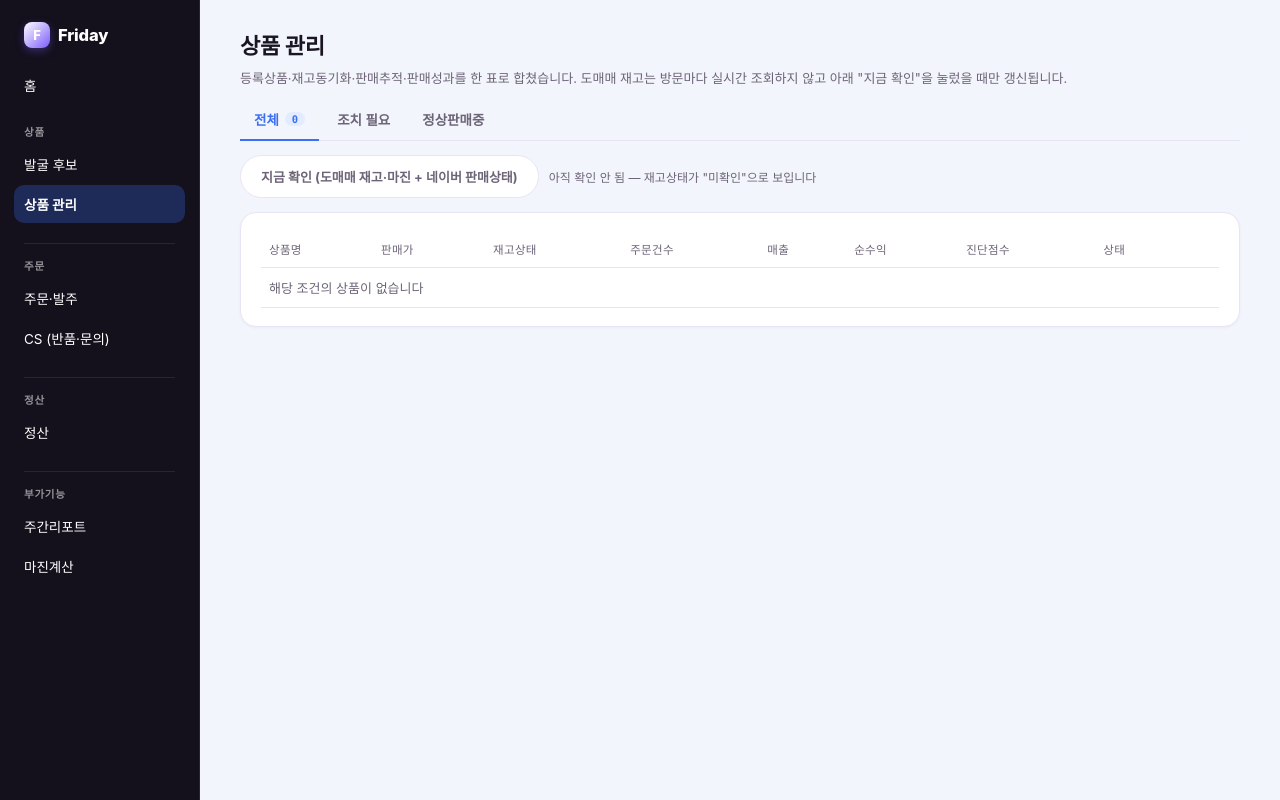
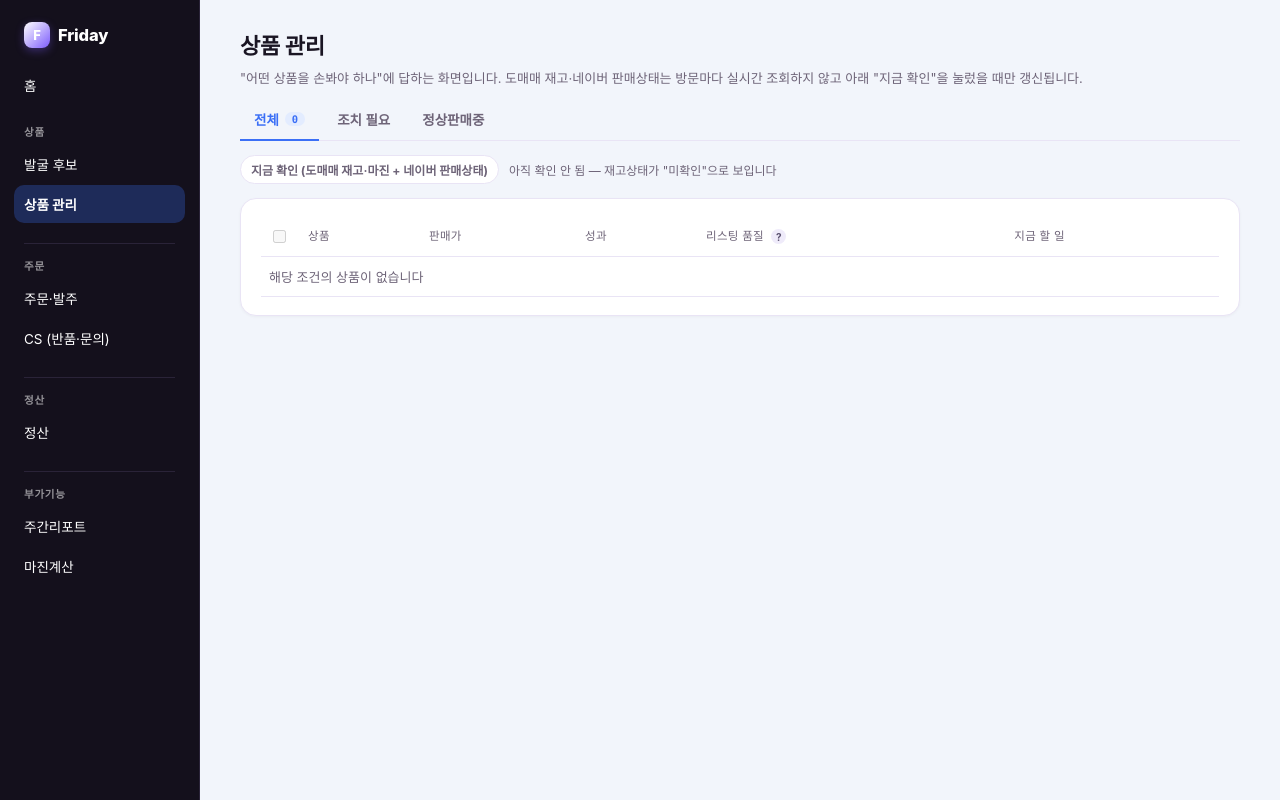
Before and after one commit to mhkim15/Danyol, a Flask app: page /products in a window 1280 px wide. Run offline with Flask 3, Linux system fonts and the light colour scheme; some web fonts are replaced.

Commit message:
1단계: 상품 관리 표 재구성 — 팔 수 없는 상태를 가장 먼저 보이게
등록 상품이 네이버에서 판매중지 상태여도 화면에는 도매매 재고 배지만 크게
뜨고 진짜 원인(네이버 판매중지)은 회색 잔글씨로 묻혀 있었다. 표를 9컬럼에서
6컬럼으로 줄이고, 판단에 안 쓰이는 값(재고 340만개 같은 숫자)은 걷어내고,
네이버 판매상태를 상품명 바로 아래 배지로 승격했다.

행마다 액션 버튼 4개가 제각각 크기로 늘어서 있던 것도 "지금 이 상품에 필요한
일 1개"로 서버가 판단해 하나만 보여주고 나머지는 접게 했다. 판매중지·가격
변경처럼 실제 스토어에 반영되는 액션에는 전부 확인 대화상자를 추가했다
(기존엔 확인 없이 즉시 실행됐음). 네이버만 판매중지되고 도매매는 정상인
경우를 위한 "판매 재개하기" 버튼도 신설 — 지금까지 이 화면에서 되돌릴
방법이 없었다.

Co-Authored-By: Claude Sonnet 5 <noreply@anthropic.com>

```diff
--- a/bebrave/smartstore/sync.py
+++ b/bebrave/smartstore/sync.py
@@ -110,7 +110,7 @@ def check_product(record: dict) -> SyncResult:
                           f"재고 {registered_stock:,}→{p.stock:,}개로 조정",
                           new_stock=p.stock)
 
-    return SyncResult(pid, name, ACTION_OK, f"재고 {p.stock:,}개, 도매가 {p.supply_price:,}원")
+    return SyncResult(pid, name, ACTION_OK, f"도매가 {p.supply_price:,}원 — 이상없음")
 
 
 def apply_result(result: SyncResult, access_token: str) -> None:
--- a/webapp/app.py
+++ b/webapp/app.py
@@ -487,6 +487,41 @@ PRODUCT_STATUS_CACHE = DATA_DIR / "product_status_cache.json"
 PRODUCT_SYNC_CACHE = DATA_DIR / "product_sync_cache.json"
 
 
+def _primary_action(pid: str, is_suspended: bool, sync: dict, perf_status: str):
+    """행마다 '지금 할 일' 버튼 하나만 고른다 — 우선순위는 결과의 무게 순
+    (팔 수 없는 상태 해소 > 도매매 문제 반영 > 가격 판단 > 무판매 대응)."""
+    from bebrave.smartstore.sync import ACTION_SUSPEND, ACTION_STOCK, ACTION_MARGIN_WARN, ACTION_OK
+
+    if is_suspended and (not sync or sync.get("action") == ACTION_OK):
+        return {
+            "label": "판매 재개하기", "url": "performance_resume", "css": "",
+            "confirm": "네이버에서 판매를 재개합니다 — 실제 스토어에 즉시 노출됩니다. 진행할까요?",
+        }
+    if sync and sync.get("action") == ACTION_SUSPEND:
+        return {
+            "label": "판매중지 반영", "url": "performance_suspend", "css": "danger",
+            "confirm": "도매매 공급 문제로 스마트스토어에서 판매중지 처리합니다 — 스토어에서 즉시 내려갑니다. 진행할까요?",
+        }
+    if sync and sync.get("action") == ACTION_STOCK and sync.get("new_stock") is not None:
+        return {
+            "label": f"재고 {sync['new_stock']}개로 조정", "url": "sync_apply_one", "css": "secondary",
+            "confirm": f"재고를 {sync['new_stock']}개로 변경해 실제 반영합니다. 진행할까요?",
+        }
+    if sync and sync.get("action") == ACTION_MARGIN_WARN and sync.get("suggested_price"):
+        price = sync["suggested_price"]
+        return {
+            "label": f"{price:,}원으로 변경", "url": "sync_apply_price", "css": "secondary",
+            "confirm": f"판매가를 {price:,}원으로 변경해 실제 반영합니다. 진행할까요?",
+            "extra": {"new_price": price},
+        }
+    if perf_status.startswith("무판매"):
+        return {
+            "label": "이름 재최적화", "url": "performance_reoptimize_name", "css": "secondary",
+            "confirm": "상품명을 자동으로 다시 만들어 즉시 반영합니다. 진행할까요?",
+        }
+    return None
+
+
 @app.route("/products")
 def products_view():
     """등록상품(마스터) + 재고동기화(캐시) + 판매성과 + 판매추적 위험판정을 한 표로 합친다.
@@ -514,10 +549,14 @@ def products_view():
         perf = perf_by_id.get(pid, {})
         sync = sync_by_id.get(pid)
         tracked = tracked_by_id.get(pid)
+        live_status = status_by_id.get(pid)
         months_since_sold = tracked.months_since_sold() if tracked else None
         auto_delete_risk = months_since_sold is not None and months_since_sold >= AUTO_DELETE_MONTHS
+        is_suspended = bool(live_status and live_status.get("status_type") == "SUSPENSION")
 
         reasons = []
+        if is_suspended:
+            reasons.append("네이버 판매중지")
         if sync and sync["action"] != ACTION_OK:
             reasons.append(sync["action"])
         if perf.get("status", "").startswith("무판매"):
@@ -530,8 +569,10 @@ def products_view():
             "name": p.get("name", ""),
             "sale_price": p.get("sale_price", 0),
             "margin_rate": p.get("margin_rate", 0),
+            "supply_price": p.get("supply_price", 0),
             "registered_date": p.get("registered_date", ""),
-            "live_status": status_by_id.get(pid),
+            "live_status": live_status,
+            "is_suspended": is_suspended,
             "sync": sync,
             "order_count": perf.get("order_count", 0),
             "revenue": perf.get("revenue", 0),
@@ -544,6 +585,7 @@ def products_view():
             "auto_delete_risk": auto_delete_risk,
             "needs_action": bool(reasons),
             "reasons": reasons,
+            "primary_action": _primary_action(pid, is_suspended, sync, perf.get("status", "")),
         })
 
     action_count = len([r for r in rows if r["needs_action"]])
@@ -903,6 +945,38 @@ def sync_apply_price():
     return redirect(url_for("products_view"))
 
 
+@app.route("/sync/apply_one", methods=["POST"])
+def sync_apply_one():
+    """도매매 대조 결과(품절→중지, 재고조정) 한 건만 실제 반영. 캐시에 저장된
+    판정을 SyncResult로 되살려 apply_result()에 그대로 넘긴다 — 전체 반영(sync_apply)과
+    같은 판정 로직을 1건 단위로 쓰는 것뿐, 새 판정 로직은 만들지 않는다."""
+    from bebrave.smartstore.sync import SyncResult, apply_result
+
+    pid = request.form.get("naver_product_id", "")
+    cache = _load_json(PRODUCT_SYNC_CACHE)
+    entry = next((c for c in cache if str(c.get("naver_product_id", "")) == pid), None) if isinstance(cache, list) else None
+    if not entry:
+        flash("적용 대상을 찾을 수 없습니다 — '지금 확인'을 먼저 눌러주세요.", "error")
+        return redirect(url_for("products_view"))
+
+    try:
+        from bebrave.smartstore.auth import get_access_token
+        token = get_access_token()
+        result = SyncResult(
+            naver_product_id=entry["naver_product_id"], name=entry.get("name", ""),
+            action=entry["action"], detail=entry.get("detail", ""),
+            new_stock=entry.get("new_stock"), suggested_price=entry.get("suggested_price"),
+        )
+        apply_result(result, token)
+        cache = [c for c in cache if str(c.get("naver_product_id", "")) != pid]
+        with open(PRODUCT_SYNC_CACHE, "w", encoding="utf-8") as f:
+            json.dump(cache, f, ensure_ascii=False, indent=2)
+        flash(f"{entry.get('name', pid)} — {entry['action']} 반영 완료", "success")
+    except Exception as e:
+        flash(f"반영 실패: {e}", "error")
+    return redirect(url_for("products_view"))
+
+
 # ── 정산 (돈의 흐름) — 탭 3개(캘린더/대사/현금흐름), 로직은 각 탭 함수 그대로 ──────────
 
 SETTLEMENT_TABS = ("calendar", "reconcile", "cashflow")
@@ -1121,6 +1195,32 @@ def performance_suspend():
         flash(f"상품ID {pid} 판매중지 완료", "success")
     except Exception as e:
         flash(f"판매중지 실패: {e}", "error")
+    return redirect(url_for("products_view"))
+
+
+@app.route("/performance/resume", methods=["POST"])
+def performance_resume():
+    """네이버 판매중지 상태를 판매중으로 되돌린다 — 도매매 재고는 정상인데
+    네이버만 중지된 경우(과거 대응·수동 조작 등)에 다시 파는 판단."""
+    pid = request.form.get("naver_product_id", "")
+    try:
+        from bebrave.smartstore.auth import get_access_token
+        from bebrave.smartstore.register import update_registered_product
+
+        def _mutate(body):
+            body["originProduct"]["statusType"] = "SALE"
+            if "smartstoreChannelProduct" in body:
+                body["smartstoreChannelProduct"]["channelProductDisplayStatusType"] = "ON"
+
+        token = get_access_token()
+        update_registered_product(pid, token, _mutate)
+        cache = _load_json(PRODUCT_STATUS_CACHE)
+        cache = [s for s in cache if s.get("product_id") != pid] if isinstance(cache, list) else []
+        with open(PRODUCT_STATUS_CACHE, "w", encoding="utf-8") as f:
+            json.dump(cache, f, ensure_ascii=False, indent=2)
+        flash(f"상품ID {pid} 판매 재개 완료", "success")
+    except Exception as e:
+        flash(f"판매 재개 실패: {e}", "error")
     return redirect(url_for("products_view"))
 
 
--- a/webapp/templates/products.html
+++ b/webapp/templates/products.html
@@ -2,8 +2,8 @@
 {% block title %}상품 관리{% endblock %}
 {% block content %}
 <h1>상품 관리</h1>
-<p class="muted" style="margin:-10px 0 16px;font-size:13px;">
-  등록상품·재고동기화·판매추적·판매성과를 한 표로 합쳤습니다. 도매매 재고는 방문마다 실시간 조회하지 않고
+<p class="page-note">
+  "어떤 상품을 손봐야 하나"에 답하는 화면입니다. 도매매 재고·네이버 판매상태는 방문마다 실시간 조회하지 않고
   아래 "지금 확인"을 눌렀을 때만 갱신됩니다.
 </p>
 
@@ -15,7 +15,7 @@
 
 <div class="row" style="margin:-6px 0 14px;align-items:center;">
   <form method="post" action="{{ url_for('products_refresh_stock') }}">
-    <button type="submit" class="secondary">지금 확인 (도매매 재고·마진 + 네이버 판매상태)</button>
+    <button type="submit" class="secondary btn-sm">지금 확인 (도매매 재고·마진 + 네이버 판매상태)</button>
   </form>
   {% if sync_checked_at %}
   <span class="muted" style="font-size:12px;">{{ sync_checked_at.replace('T', ' ') }} 확인</span>
@@ -27,82 +27,88 @@
 <div class="panel">
   <div class="table-wrap">
   <table>
-    <tr><th>상품명</th><th>판매가</th><th>재고상태</th><th>주문건수</th><th>매출</th><th>순수익</th><th>진단점수</th><th>상태</th><th></th></tr>
+    <tr>
+      <th style="width:24px;"><input type="checkbox" id="checkAll" disabled title="일괄 관리는 다음 단계에서 켭니다"></th>
+      <th>상품</th>
+      <th>판매가</th>
+      <th>성과</th>
+      <th>리스팅 품질
+        <button type="button" class="tip-btn" data-tip-toggle>?<span class="tip-bubble">
+          <p>상품명·이미지·태그·마진을 종합한 0~100점입니다. "확인함"이 아니면 이름·마진만으로 낸 참고값입니다.</p>
+        </span></button>
+      </th>
+      <th>지금 할 일</th>
+    </tr>
     {% for p in rows %}
     <tr>
+      <td><input type="checkbox" class="row-check" name="ids" value="{{ p.naver_product_id }}" disabled></td>
       <td>
-        {{ p.name }}
+        <div>{{ p.name }}</div>
+        <div style="margin-top:4px;">
+          <span class="{{ 'badge-err' if p.needs_action else 'badge-ok' }}">{{ '조치 필요' if p.needs_action else '정상판매중' }}</span>
+          {% if p.is_suspended %}<span class="badge-err">네이버 판매중지</span>{% endif %}
+          {% if p.sync %}<span class="{{ {'판매중지':'badge-err','재고조정':'badge-warn','마진경고':'badge-warn','확인실패':'badge-err','이상없음':'badge-ok'}.get(p.sync.action, 'badge') }}">도매매 {{ p.sync.action }}</span>{% endif %}
+        </div>
+        {% if p.reasons %}<p class="hint">{{ p.reasons|join(' · ') }}</p>{% endif %}
+        <details>
+          <summary class="hint" style="cursor:pointer;">상세 ▾</summary>
+          <div class="hint" style="margin-top:4px;">
+            {% if p.sync %}{{ p.sync.detail }}<br>{% endif %}
+            {% if p.supply_price %}도매가 {{ "{:,}".format(p.supply_price) }}원<br>{% endif %}
+            {% if p.live_status %}네이버 상태 확인: {{ p.live_status.checked_at }}<br>{% endif %}
             {% if p.name_change %}
-        <div class="muted" style="font-size:11.5px;margin-top:3px;">
             이름변경({{ p.name_change.changed_at }}) 전 {{ p.name_change.before_orders }}건/{{ "{:,}".format(p.name_change.before_revenue) }}원
-          → 후 {{ p.name_change.after_orders }}건/{{ "{:,}".format(p.name_change.after_revenue) }}원
+            → 후 {{ p.name_change.after_orders }}건/{{ "{:,}".format(p.name_change.after_revenue) }}원<br>
+            {% endif %}
+            {% if p.replacements %}
+            교체 후보: {% for c in p.replacements %}<a href="{{ url_for('candidates_preview', keyword=c.keyword) }}">{{ c.keyword }}({{ c.score }}점)</a>{% if not loop.last %}, {% endif %}{% endfor %}
+            {% endif %}
           </div>
-        {% endif %}
+        </details>
       </td>
-      <td class="mono">{{ "{:,}".format(p.sale_price) }}원<div class="muted" style="font-size:11px;">마진 {{ "%.1f"|format(p.margin_rate * 100) }}%</div></td>
-      <td>
-        {% if p.sync %}
-        <span class="{{ {'판매중지':'badge-err','재고조정':'badge-warn','마진경고':'badge-warn','확인실패':'badge-err','이상없음':'badge-ok'}.get(p.sync.action, 'badge') }}">{{ p.sync.action }}</span>
-        <p class="muted" style="font-size:11px;margin:3px 0 0;">{{ p.sync.detail }}</p>
-        {% else %}
-        <span class="muted mono">미확인</span>
-        {% endif %}
-        {% if p.live_status %}
-        <p class="muted" style="font-size:11px;margin:3px 0 0;">네이버 {{ p.live_status.display_status or p.live_status.status_type }} · 재고 {{ p.live_status.stock }}개</p>
-        {% endif %}
-      </td>
-      <td class="mono">{{ p.order_count }}건</td>
-      <td class="mono">{{ "{:,}".format(p.revenue) }}원</td>
-      <td class="mono">
-        {{ "{:,}".format(p.profit) }}원
-        {% if p.uncertain_count %}<span class="badge-warn" title="원가 매칭 실패 — 순수익 미포함">원가미상 {{ p.uncertain_count }}건</span>{% endif %}
+      <td class="mono">{{ "{:,}".format(p.sale_price) }}원<div class="hint">마진 {{ "%.1f"|format(p.margin_rate * 100) }}%</div></td>
+      <td class="num">
+        {{ p.order_count }}건<br>{{ "{:,}".format(p.revenue) }}원<br>{{ "{:,}".format(p.profit) }}원
+        {% if p.uncertain_count %}<br><span class="badge-warn" title="원가 매칭 실패 — 순수익 미포함">원가미상 {{ p.uncertain_count }}건</span>{% endif %}
       </td>
       <td>
         {% if p.quality %}
         <span class="{{ 'badge-ok' if p.quality.score >= 80 else ('badge-warn' if p.quality.score >= 50 else 'badge-err') }}" title="{{ '이미지·태그·상세설명까지 확인함' if p.quality.checked_live else '이름·마진만 확인 — 실시간 조회 실패' }}">
-          점수 {{ p.quality.score }}
+          {{ p.quality.score }}점
         </span>
-        {% if p.quality.issues %}<div class="muted" style="font-size:11.5px;margin-top:3px;">{{ p.quality.top_issue() }}</div>{% endif %}
+        {% if p.quality.issues %}<div class="hint">{{ p.quality.top_issue() }}</div>{% endif %}
         {% else %}
         <span class="muted">-</span>
         {% endif %}
       </td>
-      <td>
-        <span class="{{ 'badge-err' if p.needs_action else 'badge-ok' }}">{{ '조치 필요' if p.needs_action else '정상판매중' }}</span>
-        {% if p.reasons %}<p class="muted" style="font-size:11px;margin:3px 0 0;">{{ p.reasons|join(' · ') }}</p>{% endif %}
-      </td>
-      <td>
-        <div class="stack" style="gap:6px;">
-          {% if p.sync and p.sync.suggested_price %}
-          <form method="post" action="{{ url_for('sync_apply_price') }}">
+      <td class="actions">
+        {% if p.primary_action %}
+        <form method="post" action="{{ url_for(p.primary_action.url) }}" onsubmit="return confirm('{{ p.primary_action.confirm }}')">
           <input type="hidden" name="naver_product_id" value="{{ p.naver_product_id }}">
-            <input type="hidden" name="new_price" value="{{ p.sync.suggested_price }}">
-            <button type="submit" class="secondary" style="padding:5px 10px;font-size:12px;">{{ "{:,}".format(p.sync.suggested_price) }}원으로 변경</button>
+          {% if p.primary_action.extra %}{% for k, v in p.primary_action.extra.items() %}<input type="hidden" name="{{ k }}" value="{{ v }}">{% endfor %}{% endif %}
+          <button type="submit" class="btn-sm {{ p.primary_action.css }}">{{ p.primary_action.label }}</button>
+        </form>
+        {% else %}
+        <span class="muted" style="font-size:12px;">할 일 없음</span>
+        {% endif %}
+        <details>
+          <summary class="hint" style="cursor:pointer;">기타 ▾</summary>
+          <div class="actions" style="margin-top:6px;">
+            {% if p.perf_status.startswith('무판매') and p.primary_action and p.primary_action.url != 'performance_suspend' %}
+            <form method="post" action="{{ url_for('performance_suspend') }}" onsubmit="return confirm('무판매 상품을 스마트스토어에서 판매중지 처리합니다 — 스토어에서 즉시 내려갑니다. 진행할까요?')">
+              <input type="hidden" name="naver_product_id" value="{{ p.naver_product_id }}">
+              <button type="submit" class="btn-sm danger">판매중지</button>
             </form>
             {% endif %}
-          {% if p.perf_status.startswith('무판매') %}
-          <form method="post" action="{{ url_for('performance_reoptimize_name') }}">
-            <input type="hidden" name="naver_product_id" value="{{ p.naver_product_id }}">
-            <button type="submit" class="secondary" style="padding:5px 10px;font-size:12px;">이름 재최적화</button>
-          </form>
-          <form method="post" action="{{ url_for('performance_suspend') }}">
-            <input type="hidden" name="naver_product_id" value="{{ p.naver_product_id }}">
-            <button type="submit" class="secondary" style="padding:5px 10px;font-size:12px;">판매중지</button>
-          </form>
-          {% if p.replacements %}
-          <div class="muted" style="font-size:11.5px;">
-            교체 후보: {% for c in p.replacements %}<a href="{{ url_for('candidates_preview', keyword=c.keyword) }}">{{ c.keyword }}({{ c.score }}점)</a>{% if not loop.last %}, {% endif %}{% endfor %}
-          </div>
-          {% endif %}
-          {% endif %}
             {% if p.naver_product_id %}
-          <a class="btn secondary" style="padding:5px 10px;font-size:12px;" href="{{ url_for('registered_status', product_id=p.naver_product_id) }}">실시간 상태 확인</a>
+            <a class="btn secondary btn-sm" href="{{ url_for('registered_status', product_id=p.naver_product_id) }}">실시간 상태 확인</a>
             {% endif %}
           </div>
+        </details>
       </td>
     </tr>
     {% else %}
-    <tr><td colspan="9" class="muted">해당 조건의 상품이 없습니다</td></tr>
+    <tr><td colspan="6" class="muted">해당 조건의 상품이 없습니다</td></tr>
     {% endfor %}
   </table>
   </div>
@@ -110,11 +116,11 @@
 
 {% set sync_need = rows | selectattr('sync') | selectattr('sync.action', 'ne', '이상없음') | list %}
 {% if sync_need %}
-<form method="post" action="{{ url_for('sync_apply') }}">
+<form method="post" action="{{ url_for('sync_apply') }}" onsubmit="return confirm('조치 필요 {{ sync_need|length }}건 전체를 스마트스토어에 한 번에 반영합니다(판매중지·재고조정). 진행할까요?')">
   <div class="panel" style="background:var(--paper);">
     <div class="row" style="align-items:center;">
       <span class="muted" style="font-size:13px;flex:1;">재고·가격 조치 필요 {{ sync_need|length }}건 — 판매중지·재고조정을 스마트스토어에 실제로 반영합니다(마진경고는 반영할 게 없어 제외).</span>
-      <button type="submit">실제로 반영</button>
+      <button type="submit" class="btn-sm">전체 반영</button>
     </div>
   </div>
 </form>
```
Lines whose indentation alone changed are shown as unchanged.
